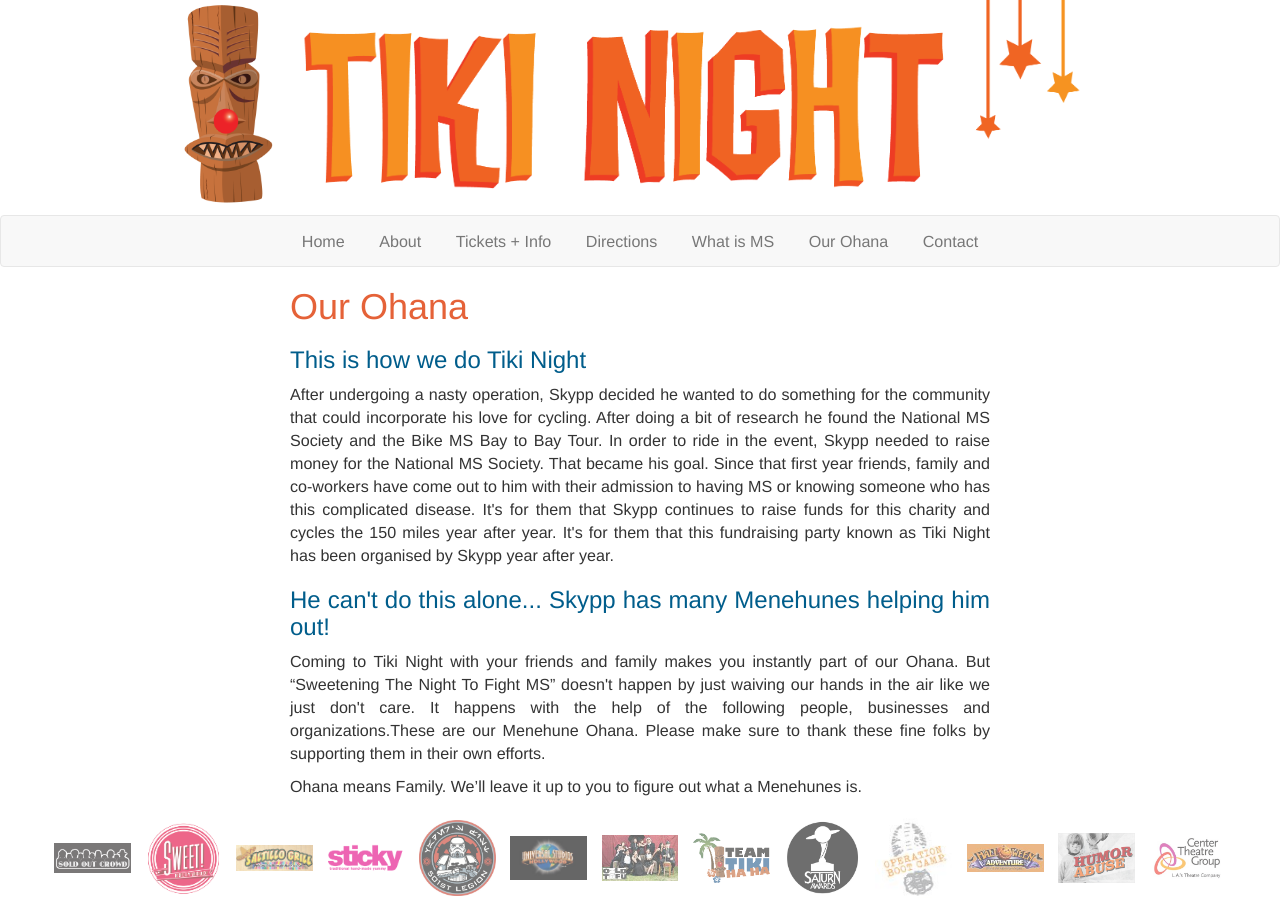
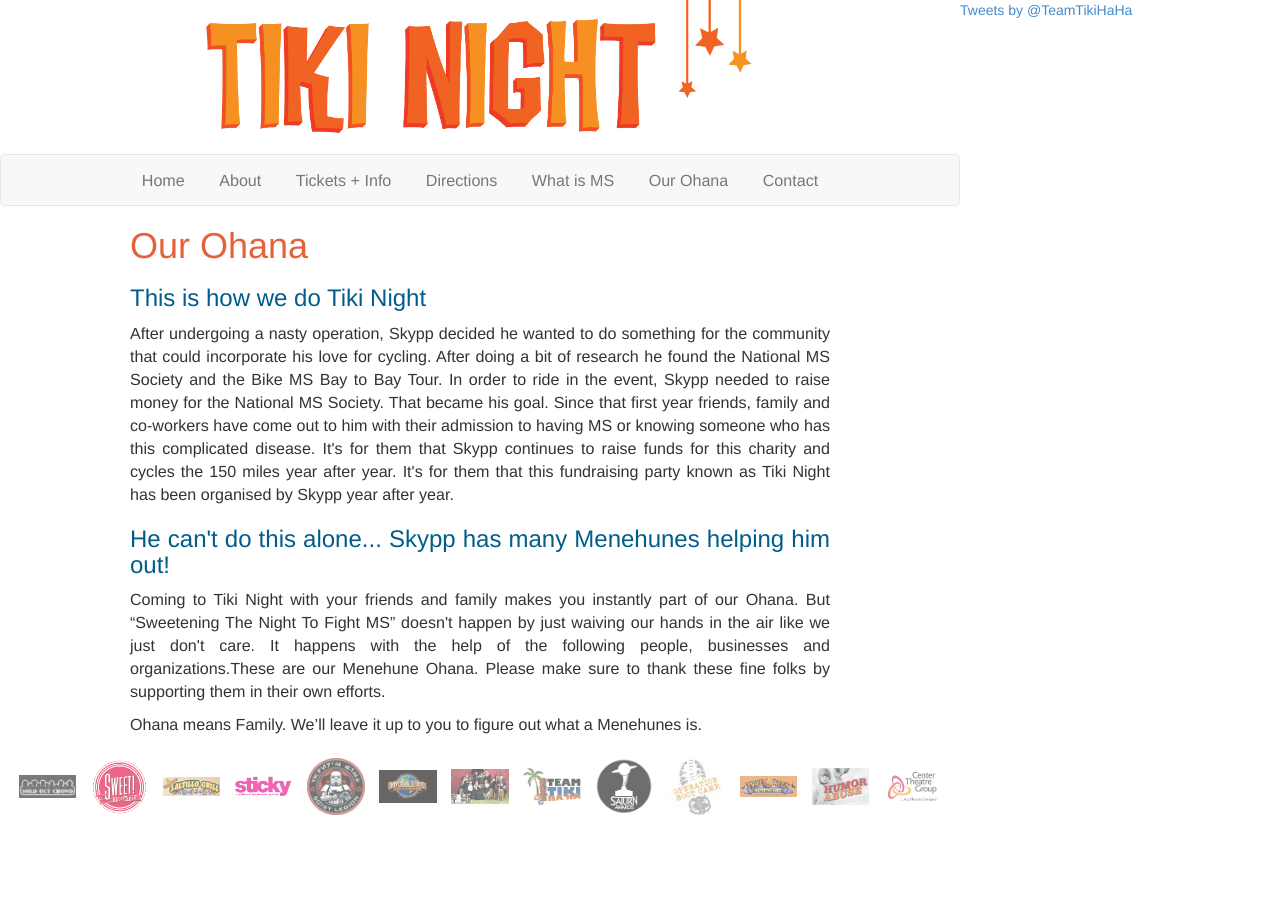
Before and after one commit to dfmcmurray/tiki-night, a Jekyll site: the page built from ohana/index.html, in a window 1280 px wide. Built offline with Jekyll 4.4.1, drawn with Linux system fonts in a browser that asks for light colours; Markdown is read by kramdown in place of the engine named in the settings; comment, search, counter and statistics services are not loaded.

Commit message:
Adding twitter timeline for XL viewports.

```diff
--- a/_includes/header.html
+++ b/_includes/header.html
@@ -1,4 +1,3 @@
 <div class="tiki-header">
-	<img class="peeking-tiki" src="{{site.baseurl}}/assets/tikiguy.png">
 	<img class="logo" src="{{site.baseurl}}/assets/tikinighttext.png">
 </div>
--- a/_layouts/default.html
+++ b/_layouts/default.html
@@ -26,5 +28,9 @@
 
           {% include footer.html %}
 
+        </div>
+
+        <a class="twitter-timeline" data-dnt="true" href="https://twitter.com/TeamTikiHaHa" data-widget-id="443962915716988928">Tweets by @TeamTikiHaHa</a>
+
     </body>
 </html>
--- a/css/main.css
+++ b/css/main.css
@@ -1,7 +1,8 @@
 .site {
   font-size: 115%;
   text-align: justify;
-  /*line-height: 1.5em;*/
+  overflow: scroll;
+  height: 100vh;
 }
 
 .content {
@@ -35,17 +36,26 @@
   margin-bottom: 8px;
 }
 
-.tiki-header .peeking-tiki {
-  width: 8vw;
+.tiki-header .logo {
+  width: 60%;
 }
 
-.tiki-header .logo {
-  width: 64vw;
+.twitter-timeline {
+  display: none;
+
 }
 
-@media (max-width: 600px) {
-  .tiki-header .peeking-tiki {
-    display: none;
+@media (min-width: 1200px) {
+  .twitter-timeline {
+    display: block;
+    width: 25%;
+    height: 100vh;
+    position: fixed;
+    top: 0;
+    right: 0;
+  }
+  .site {
+    width: 75%;
   }
 }
 
```
Also changed, not shown: other parts of _layouts/default.html (+2 -0 lines).
